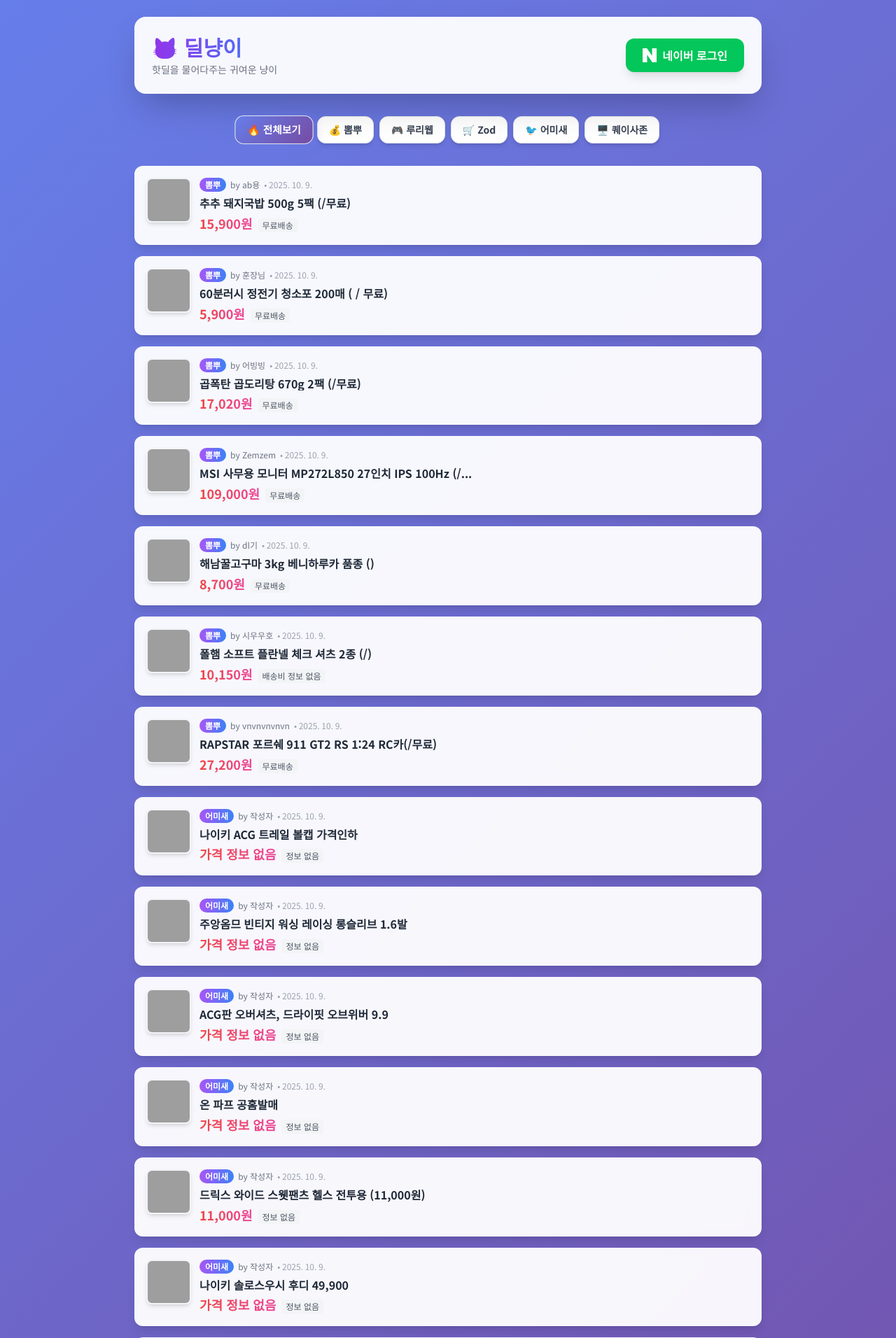
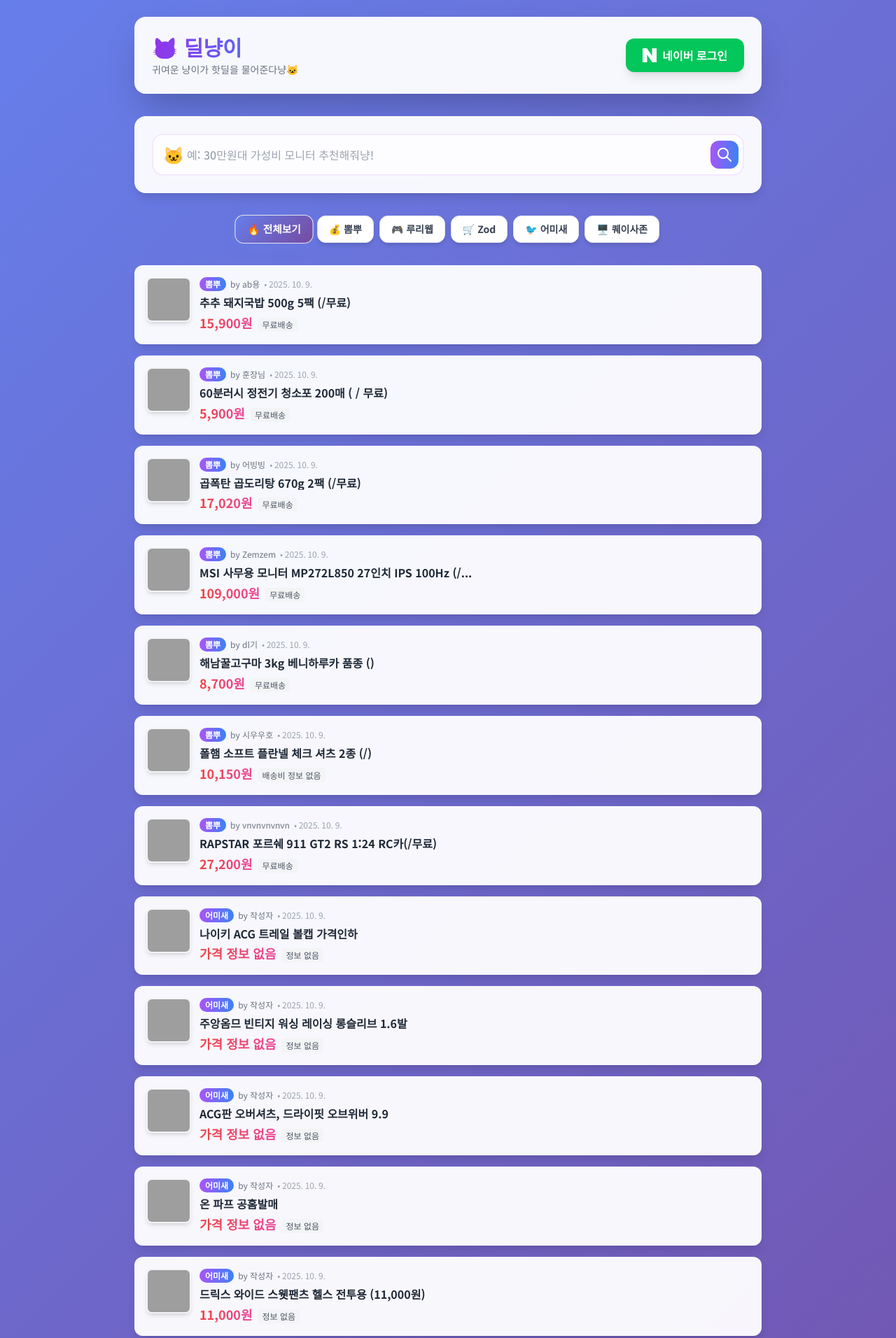
Before and after one commit to thompson1224/ShopCrawl, a FastAPI app: page / in a window 1280 px wide. Shown: the top 1912 px of the page at 70% size. Run offline with FastAPI, Linux system fonts and the light colour scheme; data comes from the database, SQL or seed files in the repository; some libraries are stand-ins or nearby versions; grey boxes are pictures that could not be loaded.

Commit message:
langchain 추가 및 프론트 반영 및 변경

```diff
--- a/app.py
+++ b/app.py
@@ -11,6 +11,12 @@ from auth import create_access_token, get_current_user, get_current_user_require
 from models import User
 from fastapi.staticfiles import StaticFiles
 from fastapi.templating import Jinja2Templates
+from langchain_google_genai import ChatGoogleGenerativeAI, GoogleGenerativeAIEmbeddings
+from langchain_chroma import Chroma
+from langchain_core.documents import Document
+from langchain_core.prompts import ChatPromptTemplate
+from langchain_core.runnables import RunnablePassthrough
+from langchain_core.output_parsers import StrOutputParser
 
 import uvicorn
 import asyncio
@@ -25,6 +31,7 @@ from datetime import datetime, timedelta
 import logging
 import pytz
 import shutil
+import google.generativeai as genai
 
 
 # 환경변수 로드 (선택)
@@ -39,6 +46,9 @@ print(f"NAVER_CLIENT_ID: {os.getenv('NAVER_CLIENT_ID', 'NOT_FOUND')}")
 print(f"NAVER_CLIENT_SECRET: {os.getenv('NAVER_CLIENT_SECRET', 'NOT_FOUND')[:10]}...")
 print("=" * 50)
 
+#LLM 관련 키
+GOOGLE_API_KEY = os.getenv("GOOGLE_API_KEY")
+CHROMA_DB_DIR = "/data/chroma_db" if os.getenv("FLY_APP_NAME") else "./chroma_db"
 
 # Railway에서 제공하는 PORT 사용 (없으면 8000)
 PORT = int(os.getenv("PORT", 8000))
@@ -49,12 +59,12 @@ NAVER_CLIENT_SECRET = os.getenv("NAVER_CLIENT_SECRET")
 APP_NAME = os.getenv("FLY_APP_NAME")
 if APP_NAME:
     # Fly.io 배포 환경
-    BASE_URL = f"https://shopcrwal.fly.dev"
-    NAVER_CALLBACK_URL = f"http://www.dealcat.co.kr/api/auth/naver/callback"
+    BASE_URL = f"https://{APP_NAME}.fly.dev"
+    NAVER_CALLBACK_URL = f"{BASE_URL}/api/auth/naver/callback"
 else:
     # 로컬 환경 (localhost:8000)
     BASE_URL = "http://localhost:8000"
-    NAVER_CALLBACK_URL = f"http://localhost:8000/api/auth/naver/callback"
+    NAVER_CALLBACK_URL = f"{BASE_URL}/api/auth/naver/callback"
 
 # # 네이버 설정
 # NAVER_CLIENT_ID = os.getenv("NAVER_CLIENT_ID")
@@ -527,20 +537,41 @@ KST = pytz.timezone('Asia/Seoul')
 async def crawl_and_save_to_db():
     logger.info(f"=== 백그라운드 크롤링 시작: {datetime.now().strftime('%Y-%m-%d %H:%M:%S')} ===")
 
-    # 모든 크롤러 실행
-    tasks = [scrape_ppomppu(), scrape_ruliweb(), scrape_zod(), scrape_eomisae(), scrape_quasarzone()]
-    results = await asyncio.gather(*tasks, return_exceptions=True)
+    all_deals = []
 
-    all_deals = []
-    for result in results:
-        if not isinstance(result, Exception):
+    # --- 1. 가벼운 httpx 작업 (병렬 실행) ---
+    logger.info("--- 1단계: httpx 크롤러 (병렬) 시작 ---")
+    httpx_tasks = [scrape_ppomppu(), scrape_quasarzone()]
+    results_httpx = await asyncio.gather(*httpx_tasks, return_exceptions=True)
+
+    for result in results_httpx:
+        if isinstance(result, Exception):
+            logger.error(f"httpx 크롤링 오류: {result}")
+        else:
             all_deals.extend(result)
+    logger.info("--- 1단계: httpx 크롤러 완료 ---")
 
-    # DB에 저장 (중복 체크 개선)
+    # --- 2. 무거운 Playwright 작업 (순차 실행) ---
+    playwright_scrapers = [scrape_ruliweb, scrape_zod, scrape_eomisae]
+    for scraper_func in playwright_scrapers:
+        try:
+            result_pw = await scraper_func()
+            if result_pw:
+                all_deals.extend(result_pw)
+        except Exception as e:
+            logger.error(f"Playwright 작업 ({scraper_func.__name__}) 실행 중 오류 발생: {e}")
+    logger.info("--- 2단계: Playwright 크롤러 완료 ---")
+
+    # --- 3. DB 및 벡터 DB 저장 ---
+    if not all_deals:
+        return
+
     db = SessionLocal()
     new_count = 0
     duplicate_count = 0
-    error_count = 0
+
+    # RAG(벡터DB)에 추가할 문서 리스트
+    new_deals_for_rag = []
 
     try:
         for deal in all_deals:
@@ -548,33 +579,45 @@ async def crawl_and_save_to_db():
                 existing = db.query(HotDeal).filter(HotDeal.link == deal['link']).first()
 
                 if existing:
-                    # 기존 데이터 업데이트
                     existing.title = deal['title']
                     existing.price = deal['price']
                     existing.shipping = deal['shipping']
                     existing.thumbnail = deal['thumbnail']
                     duplicate_count += 1
                 else:
-                    # 새 데이터 추가
                     db_deal = HotDeal(**deal, created_at=datetime.now(KST).replace(tzinfo=None))
                     db.add(db_deal)
                     new_count += 1
 
+                    # [RAG] 신규 핫딜을 벡터 문서로 변환
+                    new_deals_for_rag.append(
+                        Document(
+                            page_content=f"[{deal['source']}] {deal['title']} - 가격: {deal['price']}",
+                            metadata={"link": deal['link'], "source": deal['source'], "price": deal['price']}
+                        )
+                    )
+
                 db.flush()
-
-            except Exception as item_error:
-                logger.warning(f"항목 저장 실패: {deal.get('link', 'unknown')} - {str(item_error)}")
-                error_count += 1
+            except Exception:
                 continue
 
         db.commit()
 
-        # DB 전체 개수 확인
+        # --- 4. 벡터 DB(Chroma)에 신규 데이터 추가 ---
+        if new_deals_for_rag and GOOGLE_API_KEY:
+            try:
+                vectorstore = get_vectorstore()
+                if vectorstore:
+                    vectorstore.add_documents(new_deals_for_rag)
+                    logger.info(f"🧠 RAG: 신규 핫딜 {len(new_deals_for_rag)}개를 Gemini 기억장치에 저장했습니다.")
+            except Exception as rag_error:
+                logger.error(f"🧠 RAG 저장 실패: {rag_error}")
+
         total_count = db.query(HotDeal).count()
-        logger.info(f"✅ DB 저장 완료: 신규 {new_count}개, 업데이트 {duplicate_count}개, 오류 {error_count}개, 전체 {total_count}개 - {datetime.now(KST).strftime('%Y-%m-%d %H:%M:%S')}")
+        logger.info(f"✅ DB 저장 완료: 신규 {new_count}, 전체 {total_count}")
 
     except Exception as e:
-        logger.error(f"❌ DB 저장 전체 오류: {e}")
+        logger.error(f"❌ DB 저장 오류: {e}")
         db.rollback()
     finally:
         db.close()
@@ -610,6 +653,25 @@ def backup_database():
     else:
         logger.info("⏭️ 로컬 환경: DB 백업 스킵")
 
+#Vector store
+def get_vectorstore():
+    """벡터 DB(기억장치) 가져오기 - Gemini 버전"""
+    if not GOOGLE_API_KEY:
+        return None
+
+    # 구글의 무료 임베딩 모델 사용
+    embeddings = GoogleGenerativeAIEmbeddings(
+        model="models/text-embedding-004",
+        google_api_key=GOOGLE_API_KEY
+    )
+
+    vectorstore = Chroma(
+        persist_directory=CHROMA_DB_DIR,
+        embedding_function=embeddings,
+        collection_name="hotdeals"
+    )
+    return vectorstore
+
 # 스케줄러 설정
 scheduler = AsyncIOScheduler()
 
@@ -633,7 +695,7 @@ async def startup_event():
     scheduler.add_job(
         crawl_and_save_to_db,
         'interval',
-        minutes=3,
+        minutes=5,
         id='crawl_job',
         timezone=KST
     )
@@ -816,10 +878,96 @@ async def naver_callback(code: str, state: str, db: Session = Depends(get_db)):
         jwt_token = create_access_token(data={"sub": user.id})
 
         # 5. 프론트엔드로 리다이렉트 (토큰 전달)
-        frontend_url = f"http://www.dealcat.co.kr//?token={jwt_token}"
+        frontend_url = f"{BASE_URL}/?token={jwt_token}"
 
         from fastapi.responses import RedirectResponse
         return RedirectResponse(url=frontend_url)
+
+# --- [디버깅용] 사용 가능한 Gemini 모델 리스트 확인 ---
+@app.get("/api/debug/models")
+async def list_available_models():
+    if not GOOGLE_API_KEY:
+        return {"error": "API Key 없음"}
+
+    try:
+        genai.configure(api_key=GOOGLE_API_KEY)
+        models = []
+        for m in genai.list_models():
+            if 'generateContent' in m.supported_generation_methods:
+                models.append(m.name)
+        return {"available_models": models}
+    except Exception as e:
+        return {"error": str(e)}
+
+#AI 검색 API
+# --- AI 검색 API (Gemini) ---
+@app.get("/api/search/ai")
+async def search_ai(query: str):
+    """Gemini 기반 핫딜 검색"""
+    if not query:
+        return {"answer": "검색어를 입력해주세요."}
+
+    if not GOOGLE_API_KEY:
+        return {"answer": "서버에 Google API 키가 설정되지 않았습니다."}
+
+    try:
+        vectorstore = get_vectorstore()
+        if not vectorstore:
+            return {"answer": "벡터 DB 초기화 실패"}
+
+        # 1. 관련 문서 검색 (상위 5개)
+        retriever = vectorstore.as_retriever(search_kwargs={"k": 5})
+        docs = retriever.invoke(query)
+
+        if not docs:
+            return {"answer": "관련된 핫딜을 찾지 못했어요 😿"}
+
+        # 2. Gemini 프롬프트 설정
+        template = """너는 핫딜 정보를 찾아주는 친절한 고양이 '딜냥이'야.
+        아래의 검색된 핫딜 목록을 보고 사용자의 질문에 답변해줘.
+
+        [검색된 핫딜 목록]
+        {context}
+
+        사용자 질문: {question}
+
+        답변 가이드라인:
+        1. 질문과 가장 관련 있는 상품을 추천해줘.
+        2. 상품명, 가격, 쇼핑몰(출처)를 꼭 언급해줘.
+        3. 만약 찾는 물건이 없다면 없다고 솔직하게 말해줘.
+        4. 답변 끝에는 '이다냥~' 처럼 고양이 말투를 써줘.
+        """
+        prompt = ChatPromptTemplate.from_template(template)
+
+        # Gemini 1.5 Flash 모델 사용 (무료 티어)
+        model = ChatGoogleGenerativeAI(
+            model="gemini-2.0-flash",  # 현재 가장 안정적인 무료 모델
+            temperature=0,
+            google_api_key=GOOGLE_API_KEY,
+            transport="rest"  # <--- gRPC 대신 REST 사용
+        )
+
+        # 3. 체인 실행
+        chain = (
+            {"context": lambda x: "\n".join([d.page_content for d in docs]), "question": RunnablePassthrough()}
+            | prompt
+            | model
+            | StrOutputParser()
+        )
+
+        response = chain.invoke(query)
+
+        # 출처 링크도 함께 반환
+        sources = [{"title": d.page_content, "link": d.metadata['link']} for d in docs]
+
+        return {
+            "answer": response,
+            "sources": sources
+        }
+
+    except Exception as e:
+        logger.error(f"AI 검색 오류: {e}")
+        return {"answer": "죄송해요, 츄르를 먹느라 답변을 못했어요 😿 (오류 발생)"}
 
 # 현재 유저 정보 조회
 @app.get('/api/auth/me')
@@ -862,6 +1010,40 @@ async def naver_callback(code: str, state: str, db: Session = Depends(get_db)):
     from fastapi.responses import RedirectResponse
     return RedirectResponse(url=frontend_url)
 
+# --- [관리자용] DB 강제 동기화 API ---
+@app.get("/api/admin/sync-rag")
+async def sync_rag_manually(db: Session = Depends(get_db)):
+    """기존 DB의 데이터를 벡터 DB로 강제 이식"""
+    if not GOOGLE_API_KEY:
+        return {"status": "error", "message": "Google API Key 없음"}
+
+    try:
+        # 1. 모든 핫딜 가져오기
+        all_deals = db.query(HotDeal).all()
+        if not all_deals:
+            return {"status": "empty", "message": "DB에 데이터가 없습니다."}
+
+        # 2. 벡터 문서로 변환
+        documents = []
+        for deal in all_deals:
+            doc = Document(
+                page_content=f"[{deal.source}] {deal.title} - 가격: {deal.price}",
+                metadata={"link": deal.link, "source": deal.source, "price": deal.price}
+            )
+            documents.append(doc)
+
+        # 3. 벡터 DB에 저장
+        vectorstore = get_vectorstore()
+        if vectorstore:
+            # 기존 데이터가 있다면 중복 방지를 위해 초기화가 좋겠지만,
+            # 일단 덮어쓰거나 추가하는 방식으로 진행 (Chroma는 ID 없으면 추가됨)
+            vectorstore.add_documents(documents)
+
+        return {"status": "success", "message": f"총 {len(documents)}개의 핫딜을 AI에게 학습시켰습니다!"}
+
+    except Exception as e:
+        logger.error(f"동기화 실패: {e}")
+        return {"status": "error", "message": str(e)}
 
 
 # 정적 파일 제공
--- a/fly.toml
+++ b/fly.toml
@@ -6,7 +6,9 @@ primary_region = 'nrt'
 
 # 1. VM 사양을
 [vm]
-  size = "shared-cpu-1x-512mb"
+  cpu_kind = "shared"
+  cpus = 1
+  memory_mb = 1024
 
 # 2. http_service 섹션 정리
 [http_service]
--- a/templates/index.html
+++ b/templates/index.html
@@ -150,6 +150,13 @@
             object-fit: cover;
             min-height: 4rem;
         }
+        /* 검색창 포커스 시 부모 컨테이너 강조 효과 */
+    #ai-search-container:focus-within {
+    background: rgba(255, 255, 255, 0.9);
+    transform: translateY(-2px);
+    box-shadow: 0 20px 40px rgba(118, 75, 162, 0.15);
+    border: 1px solid rgba(167, 139, 250, 0.5);
+    }
     </style>
 </head>
 <body class="p-6">
@@ -161,7 +168,7 @@
                     <h1 class="text-3xl font-bold bg-gradient-to-r from-purple-600 to-blue-500 bg-clip-text text-transparent">
                         🐱 딜냥이
                     </h1>
-                    <p class="text-sm text-gray-500 mt-1">핫딜을 물어다주는 귀여운 냥이</p>
+                    <p class="text-sm text-gray-500 mt-1">귀여운 냥이가 핫딜을 물어준다냥🐱</p>
                 </div>
 
                 <div id="auth-section" class="w-full sm:w-auto">
@@ -200,6 +207,47 @@
                             </button>
                         </div>
                     </div>
+                </div>
+            </div>
+        </div>
+        <div class="glass-morphism p-6 rounded-2xl shadow-lg mb-8 transition-all duration-300" id="ai-search-container">
+            <div class="flex flex-col space-y-4">
+                <div class="relative flex items-center">
+                    <div class="absolute left-4 text-2xl">🐱</div>
+                    <input type="text" id="aiSearchInput"
+                        class="w-full pl-12 pr-14 py-4 bg-white/80 border-2 border-purple-100 rounded-2xl focus:outline-none focus:border-purple-500 focus:ring-2 focus:ring-purple-200 transition-all text-gray-700 placeholder-gray-400 font-medium"
+                        placeholder="예: 30만원대 가성비 모니터 추천해줘냥!"
+                        onkeypress="if(event.key === 'Enter') performAiSearch()">
+                    <button onclick="performAiSearch()"
+                        class="absolute right-2 p-2 bg-gradient-to-r from-purple-500 to-blue-500 rounded-xl text-white hover:shadow-lg transform hover:scale-105 transition-all active:scale-95">
+                        <svg xmlns="http://www.w3.org/2000/svg" class="h-6 w-6" fill="none" viewBox="0 0 24 24" stroke="currentColor">
+                            <path stroke-linecap="round" stroke-linejoin="round" stroke-width="2" d="M21 21l-6-6m2-5a7 7 0 11-14 0 7 7 0 0114 0z" />
+                        </svg>
+                    </button>
+                </div>
+
+                <div id="aiResultArea" class="hidden">
+                    <div id="aiLoading" class="hidden py-4 text-center">
+                        <div class="flex justify-center space-x-2 animate-bounce">
+                            <span class="text-2xl">🐾</span>
+                            <span class="text-2xl" style="animation-delay: 0.1s">🐾</span>
+                            <span class="text-2xl" style="animation-delay: 0.2s">🐾</span>
+                        </div>
+                        <p class="text-sm text-purple-600 font-medium mt-2">딜냥이가 핫딜을 뒤지고 있다냥...</p>
+                    </div>
+
+                    <div id="aiAnswerBox" class="hidden bg-white/60 rounded-xl p-4 border border-purple-100">
+                        <div class="flex items-start space-x-3">
+                            <div class="flex-shrink-0 w-10 h-10 rounded-full bg-gradient-to-br from-purple-500 to-blue-500 flex items-center justify-center text-xl">🐱</div>
+                            <div class="flex-1">
+                                <div id="aiAnswerText" class="text-gray-800 text-sm leading-relaxed whitespace-pre-wrap"></div>
+                            </div>
+                        </div>
+                    </div>
+
+                    <div id="aiSourceList" class="hidden mt-4 space-y-2">
+                        <p class="text-xs font-bold text-gray-500 px-1">📎 관련 핫딜 바로가기</p>
+                        </div>
                 </div>
             </div>
         </div>
--- a/templates/main.js
+++ b/templates/main.js
@@ -201,3 +201,74 @@ document.addEventListener('DOMContentLoaded', () => {
     // 최초 로딩
     fetchHotDeals('all', 1);
 });
+
+// --- AI 검색 기능 ---
+
+async function performAiSearch() {
+    const input = document.getElementById('aiSearchInput');
+    const resultArea = document.getElementById('aiResultArea');
+    const loading = document.getElementById('aiLoading');
+    const answerBox = document.getElementById('aiAnswerBox');
+    const answerText = document.getElementById('aiAnswerText');
+    const sourceList = document.getElementById('aiSourceList');
+
+    const query = input.value.trim();
+    if (!query) {
+        alert('찾고 싶은 물건을 물어봐달라냥! 😺');
+        return;
+    }
+
+    // UI 초기화 및 로딩 시작
+    resultArea.classList.remove('hidden');
+    loading.classList.remove('hidden');
+    answerBox.classList.add('hidden');
+    sourceList.classList.add('hidden');
+
+    // 기존 추천 목록 비우기 (제목 제외)
+    while (sourceList.children.length > 1) {
+        sourceList.removeChild(sourceList.lastChild);
+    }
+
+    try {
+        // 백엔드 API 호출
+        const response = await fetch(`/api/search/ai?query=${encodeURIComponent(query)}`);
+        const data = await response.json();
+
+        // 로딩 끝
+        loading.classList.add('hidden');
+        answerBox.classList.remove('hidden');
+
+        // 답변 출력 (줄바꿈 처리)
+        answerText.innerHTML = data.answer.replace(/\n/g, '<br>');
+
+        // 추천 상품이 있다면 표시
+        if (data.sources && data.sources.length > 0) {
+            sourceList.classList.remove('hidden');
+
+            data.sources.forEach(source => {
+                // 심플한 미니 카드 생성
+                const card = document.createElement('a');
+                card.href = source.link;
+                card.target = '_blank';
+                card.className = 'block bg-white p-3 rounded-lg shadow-sm border border-gray-100 hover:shadow-md hover:border-purple-200 transition-all flex items-center justify-between group';
+
+                card.innerHTML = `
+                    <div class="flex items-center space-x-2 overflow-hidden">
+                        <span class="text-lg">🛍️</span>
+                        <span class="text-sm text-gray-700 truncate group-hover:text-purple-600 transition-colors">${source.title}</span>
+                    </div>
+                    <svg class="w-4 h-4 text-gray-300 group-hover:text-purple-500" fill="none" viewBox="0 0 24 24" stroke="currentColor">
+                        <path stroke-linecap="round" stroke-linejoin="round" stroke-width="2" d="M9 5l7 7-7 7" />
+                    </svg>
+                `;
+                sourceList.appendChild(card);
+            });
+        }
+
+    } catch (error) {
+        console.error('AI 검색 실패:', error);
+        loading.classList.add('hidden');
+        answerBox.classList.remove('hidden');
+        answerText.textContent = "지금 딜냥이가 너무 바빠서 대답할 수 없다냥... 😿 잠시 후에 다시 물어봐줘!";
+    }
+}
```
Also changed, not shown: requirements.txt (+7 -0 lines).
